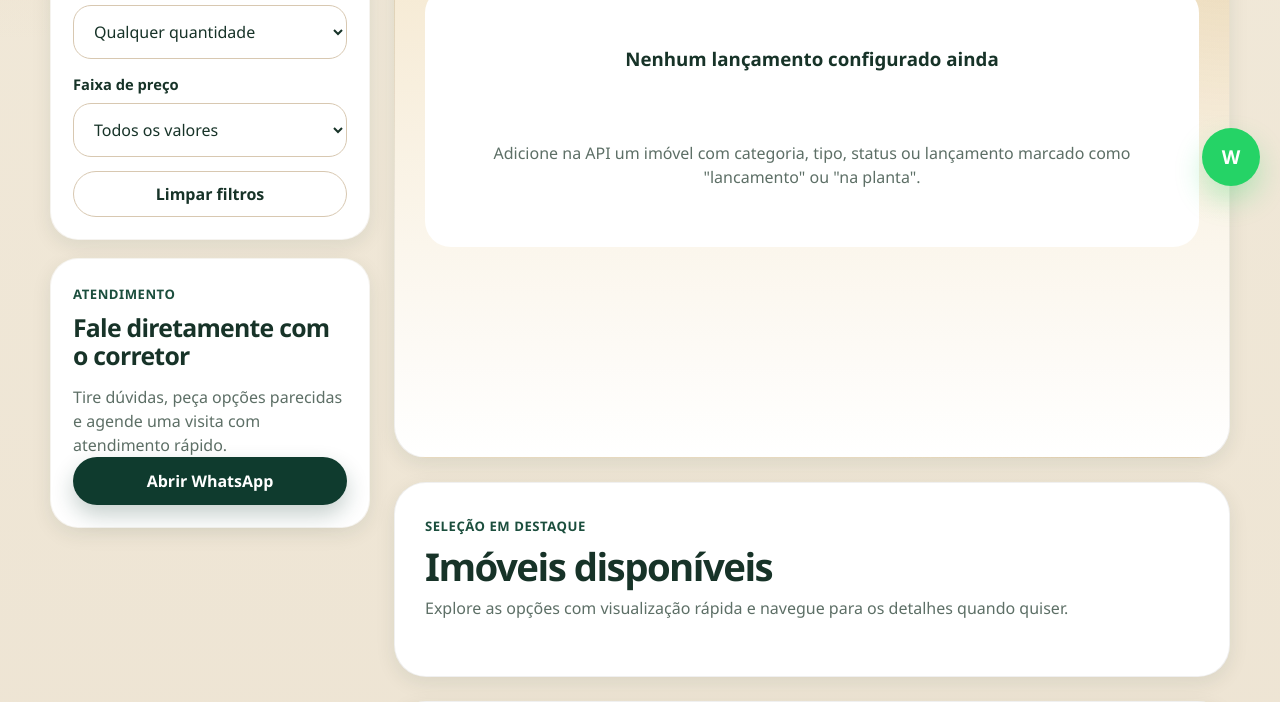
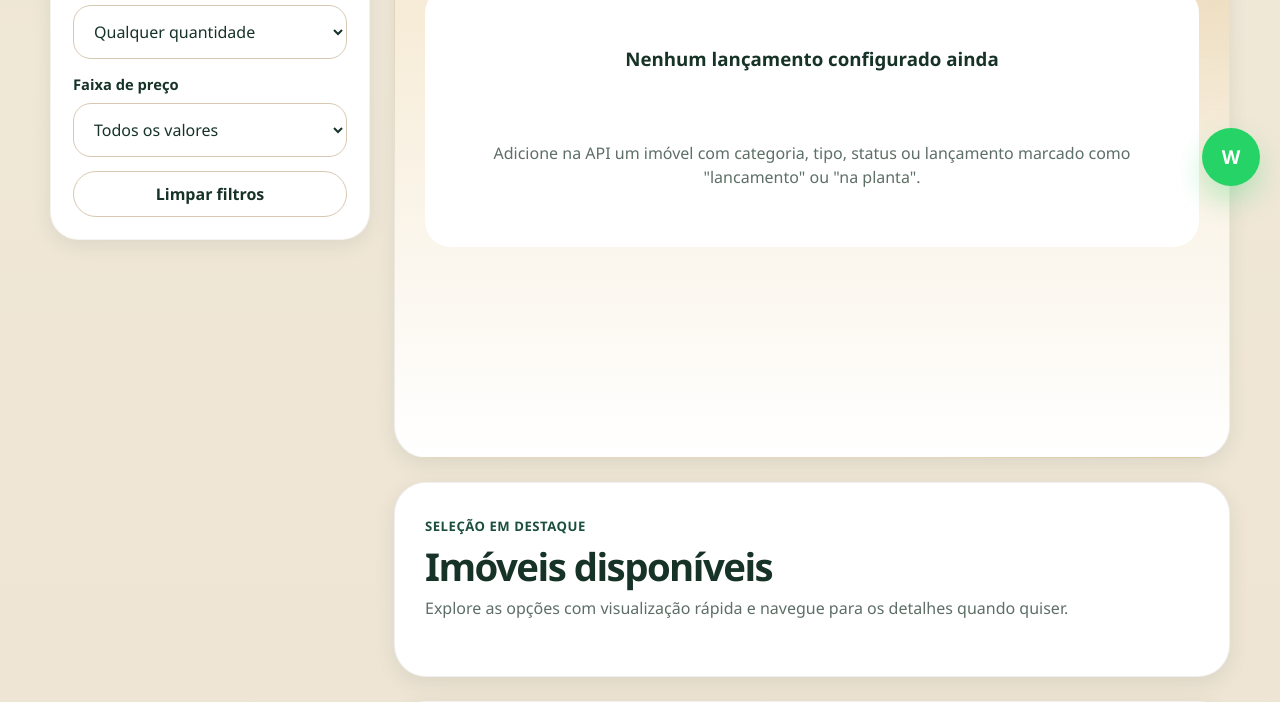
Before and after one commit to SamuXsss/site-imobiliario, a plain HTML site: page index.html in a window 1280 px wide. Shown: the part 594-1296 px from the top of the page. Drawn offline with Linux system fonts and the light colour scheme; no server answers.

Commit message:
Remove card de atendimento da lateral

```diff
--- a/index.html
+++ b/index.html
@@ -65,14 +65,6 @@
       </div>
     </section>
 
-    <section class="sidebar-card sidebar-contact">
-      <div class="sidebar-head">
-        <span class="section-kicker">Atendimento</span>
-        <h2>Fale diretamente com o corretor</h2>
-      </div>
-      <p>Tire dúvidas, peça opções parecidas e agende uma visita com atendimento rápido.</p>
-      <a href="https://wa.me/5511952531263" class="botao botao-full">Abrir WhatsApp</a>
-    </section>
   </aside>
 
   <div class="home-content">
```
